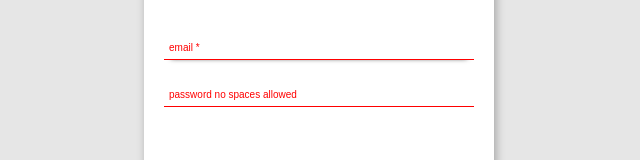
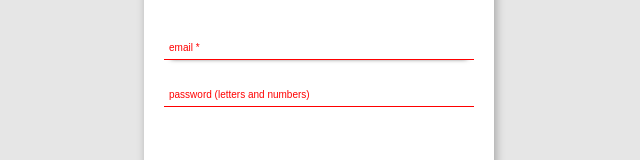
Before and after one commit to orlando-messias/marvel-front-teste, a React (Create React App) app: page / in a window 1280 px wide. Shown: the part 177-337 px from the top of the page, without its empty margins (321-961 px from the left). Built offline with nearby package versions, Linux system fonts and the light colour scheme; a web font is replaced by a local one.

Commit message:
changes login and register placeholder text

```diff
--- a/src/Pages/Login.jsx
+++ b/src/Pages/Login.jsx
@@ -105,7 +105,7 @@ export default function Login() {
               value={userLogin.password}
               onChange={handleInputChange}
               className={`field ${errorPassword ? 'error' : 'noError'}`}
-              placeholder="password no spaces allowed"
+              placeholder="password (letters and numbers)"
             />
           </div>
 
--- a/src/Pages/Register.jsx
+++ b/src/Pages/Register.jsx
@@ -163,7 +163,7 @@ export default function Register({ match }) {
                 value={userRegister.password}
                 onChange={handleInputChange}
                 className={`field ${errorPassword ? 'error' : 'noError'}`}
-                placeholder="password (no spaces allowed)"
+                placeholder="password (letters and numbers)"
               />
             </div>
 
```
